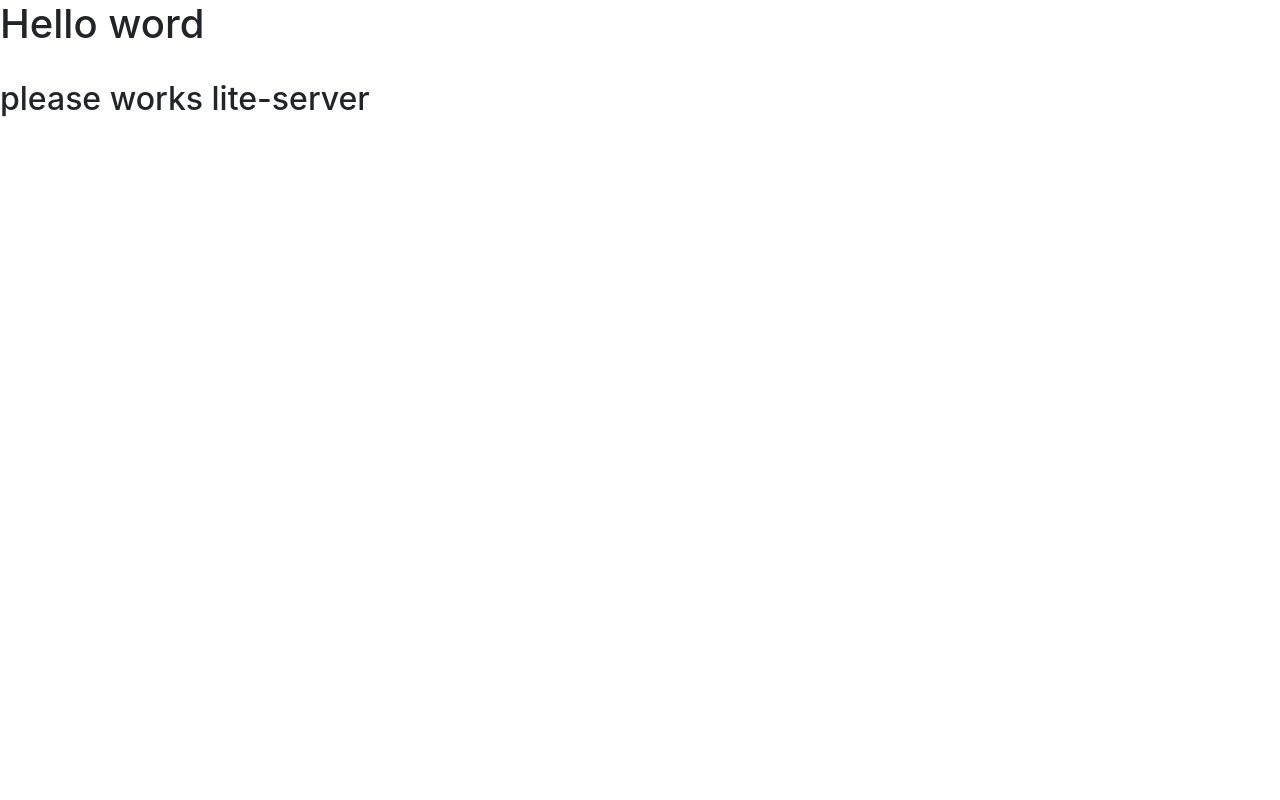
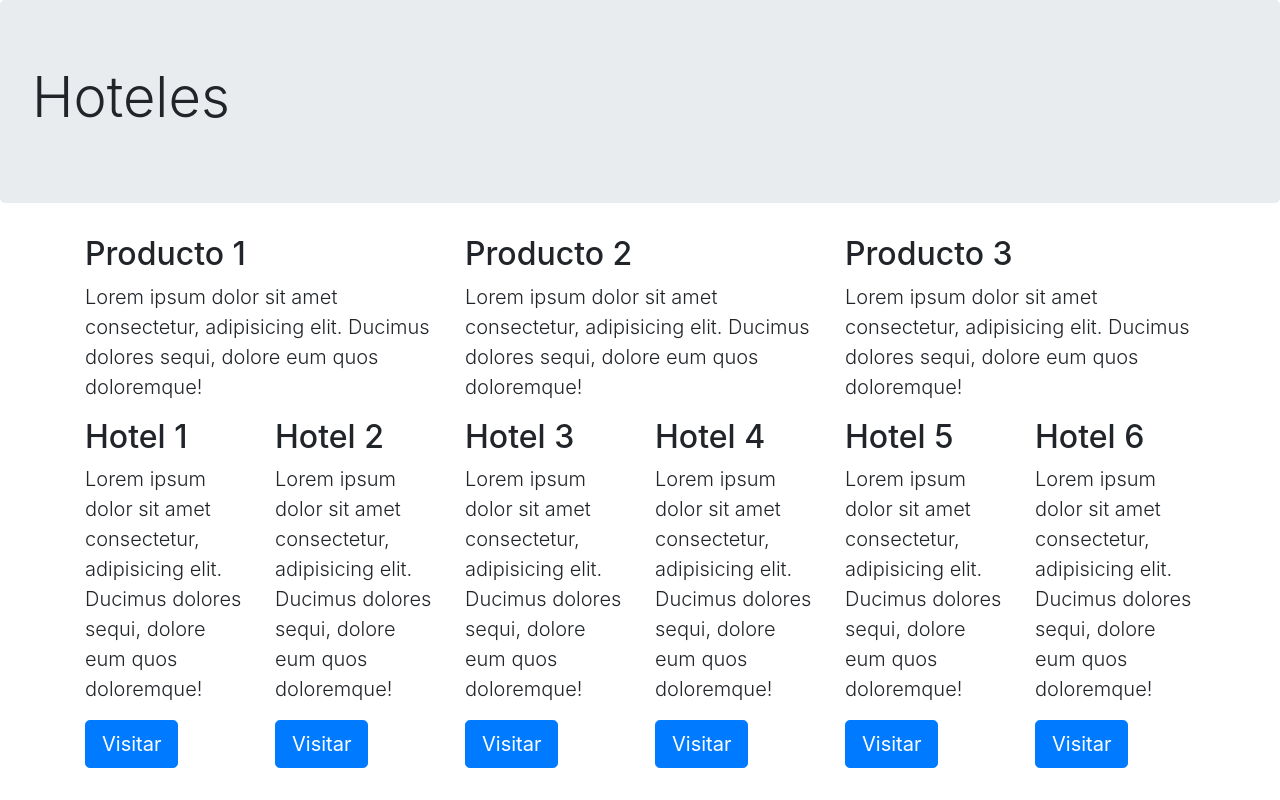
Before and after one commit to lordwarmax/hotel-guide, a website: page index.html in a window 1280 px wide. Drawn offline with nearby package versions, Linux system fonts and the light colour scheme.

Commit message:
Using bootstrap grid

```diff
--- a/index.html
+++ b/index.html
@@ -8,9 +8,57 @@
     <link rel="stylesheet" href="node_modules/bootstrap/dist/css/bootstrap.min.css">
 </head>
 <body>
-    <h1>Hello word</h1>
-    <br>
-    <h2>please works lite-server</h2>
+    <div class="jumbotron">
+        <h1 class="display-4">Hoteles</h1>
+    </div>
+    <div class="container">
+        <div class="row">
+            <div class="col">
+                <h2 class="display-5">Producto 1</h2>
+                <p class="lead">Lorem ipsum dolor sit amet consectetur, adipisicing elit. Ducimus dolores sequi, dolore eum quos doloremque!</p>
+            </div>
+            <div class="col">
+                <h2 class="display-5">Producto 2</h2>
+                <p class="lead">Lorem ipsum dolor sit amet consectetur, adipisicing elit. Ducimus dolores sequi, dolore eum quos doloremque!</p>
+            </div>
+            <div class="col">
+                <h2 class="display-5">Producto 3</h2>
+                <p class="lead">Lorem ipsum dolor sit amet consectetur, adipisicing elit. Ducimus dolores sequi, dolore eum quos doloremque!</p>
+            </div>
+        </div>
+        <div class="row">
+            <div class="col">
+                <h2 class="display-5">Hotel 1</h2>
+                <p class="lead">Lorem ipsum dolor sit amet consectetur, adipisicing elit. Ducimus dolores sequi, dolore eum quos doloremque!</p>
+                <a class="btn btn-primary btn-lg" href="#" role="button">Visitar</a>
+            </div>
+            <div class="col">
+                <h2 class="display-5">Hotel 2</h2>
+                <p class="lead">Lorem ipsum dolor sit amet consectetur, adipisicing elit. Ducimus dolores sequi, dolore eum quos doloremque!</p>
+                <a class="btn btn-primary btn-lg" href="#" role="button">Visitar</a>
+            </div>
+            <div class="col">
+                <h2 class="display-5">Hotel 3</h2>
+                <p class="lead">Lorem ipsum dolor sit amet consectetur, adipisicing elit. Ducimus dolores sequi, dolore eum quos doloremque!</p>
+                <a class="btn btn-primary btn-lg" href="#" role="button">Visitar</a>
+            </div>
+            <div class="col">
+                <h2 class="display-5">Hotel 4</h2>
+                <p class="lead">Lorem ipsum dolor sit amet consectetur, adipisicing elit. Ducimus dolores sequi, dolore eum quos doloremque!</p>
+                <a class="btn btn-primary btn-lg" href="#" role="button">Visitar</a>
+            </div>
+            <div class="col">
+                <h2 class="display-5">Hotel 5</h2>
+                <p class="lead">Lorem ipsum dolor sit amet consectetur, adipisicing elit. Ducimus dolores sequi, dolore eum quos doloremque!</p>
+                <a class="btn btn-primary btn-lg" href="#" role="button">Visitar</a>
+            </div>
+            <div class="col">
+                <h2 class="display-5">Hotel 6</h2>
+                <p class="lead">Lorem ipsum dolor sit amet consectetur, adipisicing elit. Ducimus dolores sequi, dolore eum quos doloremque!</p>
+                <a class="btn btn-primary btn-lg" href="#" role="button">Visitar</a>
+            </div>
+        </div>
+    </div>
 
     <!-- Optional JavaScript -->
     <!-- jQuery first, then Popper.js, then Bootstrap JS -->
```
